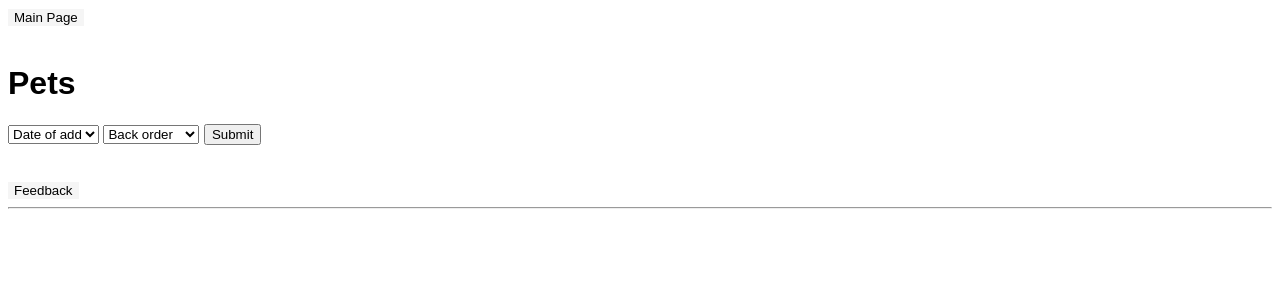
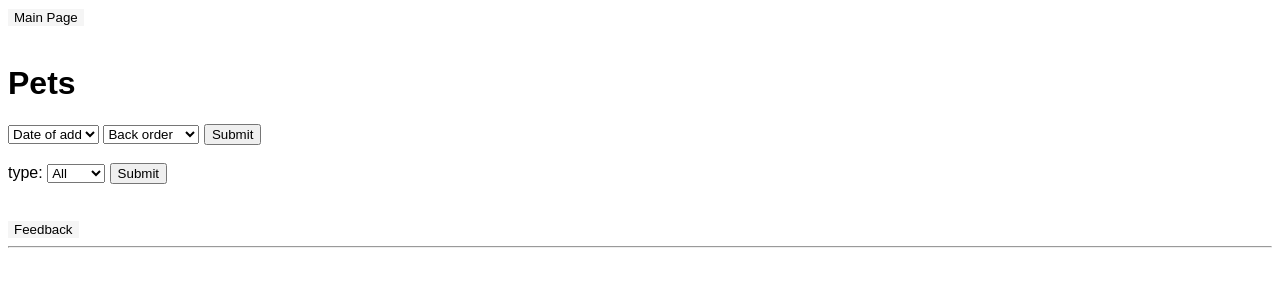
Before and after one commit to Justsmileme7/Diplom, a Django app: page / in a window 1280 px wide. Shown: the top 300 px of the page. Run offline with Django 5.2, Linux system fonts and the light colour scheme; data that the repository does not hold is empty.

Commit message:
Add filter

```diff
--- a/pets/pets_app/templates/mainpage.html
+++ b/pets/pets_app/templates/mainpage.html
@@ -56,9 +56,27 @@
 
 </select>
 <button> Submit </button>
+
+
 </form>
     <br>
 
+
+<form action="" method="get"> {# форма для передачи из нтмл файла во вью  #}
+  <label for="type">type:</label>
+    <select id="type" name="type">
+        <option value="" {% if request.GET.order == '' %}selected{% endif %}>All</option>
+        <option value="cat" {% if request.GET.type == 'cat' %}selected{% endif %}>cat</option>
+        <option value="dog" {% if request.GET.type == 'dog' %}selected{% endif %}>dog</option>
+        <option value="bird" {% if request.GET.type == 'bird' %}selected{% endif %}>bird</option>
+        <option value="rat" {% if request.GET.type == 'rat' %}selected{% endif %}>rat</option>
+        <option value="snake" {% if request.GET.type == 'snake' %}selected{% endif %}>snake</option>
+        <option value="other" {% if request.GET.type == 'other' %}selected{% endif %}>other</option>
+    </select>
+
+<button> Submit </button>
+</form>
+    <br>
 <br>
 
 
--- a/pets/pets_app/views.py
+++ b/pets/pets_app/views.py
@@ -12,7 +12,12 @@ class MainPageView(View):
         sort = request.GET.get('sort', 'date_of_add')
         if order == 'back_order':
             sort = f'-{sort}'
-        pets = Pets.objects.all().order_by(sort)
+
+        filter_type = request.GET.get('type', '')
+        if filter_type == '':
+            pets = Pets.objects.all().order_by(sort)
+        else:
+            pets = Pets.objects.all().order_by(sort).filter(type=filter_type)
 
         return render(request, 'mainpage.html',
                       context={"title": self.PAGE_TITLE,
```
